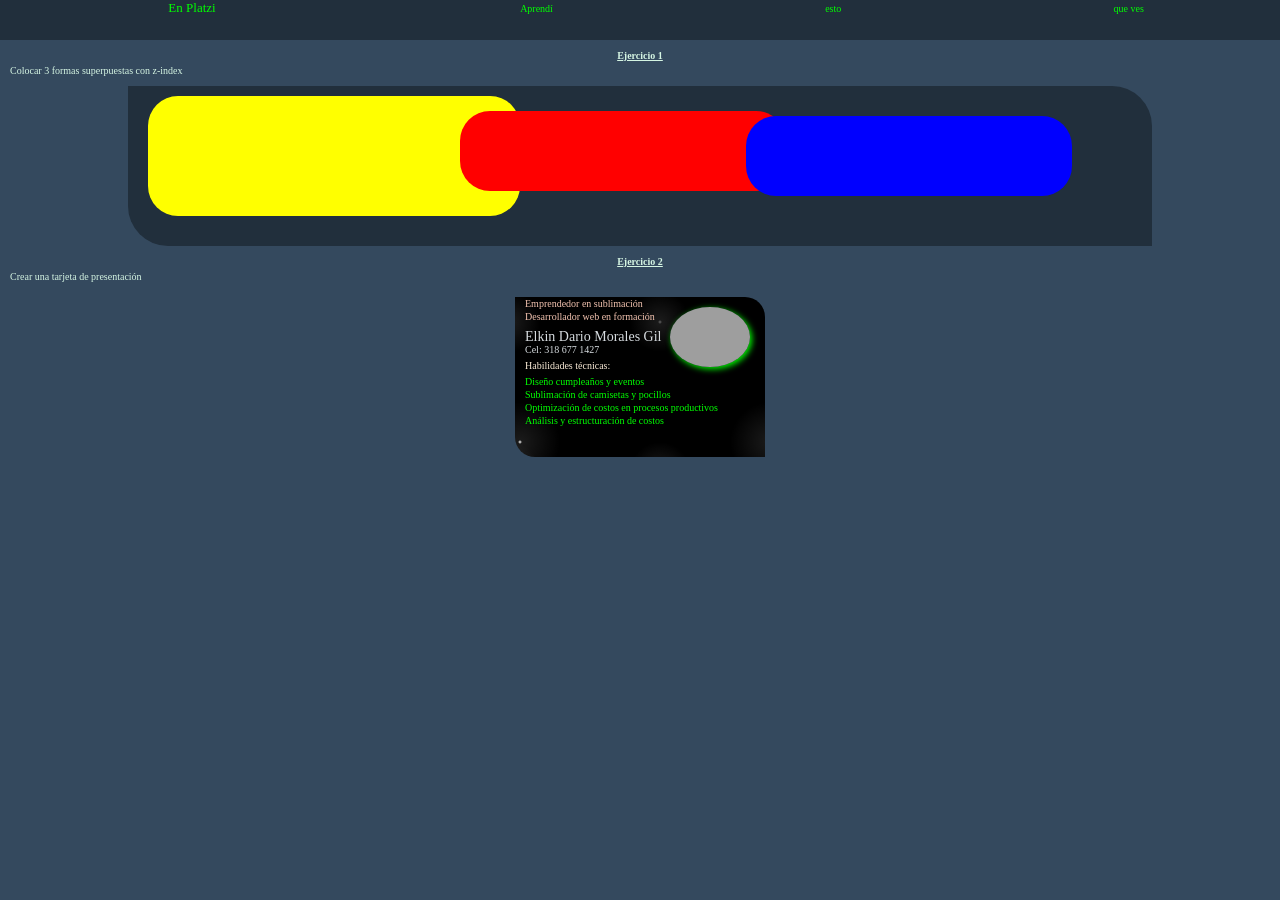
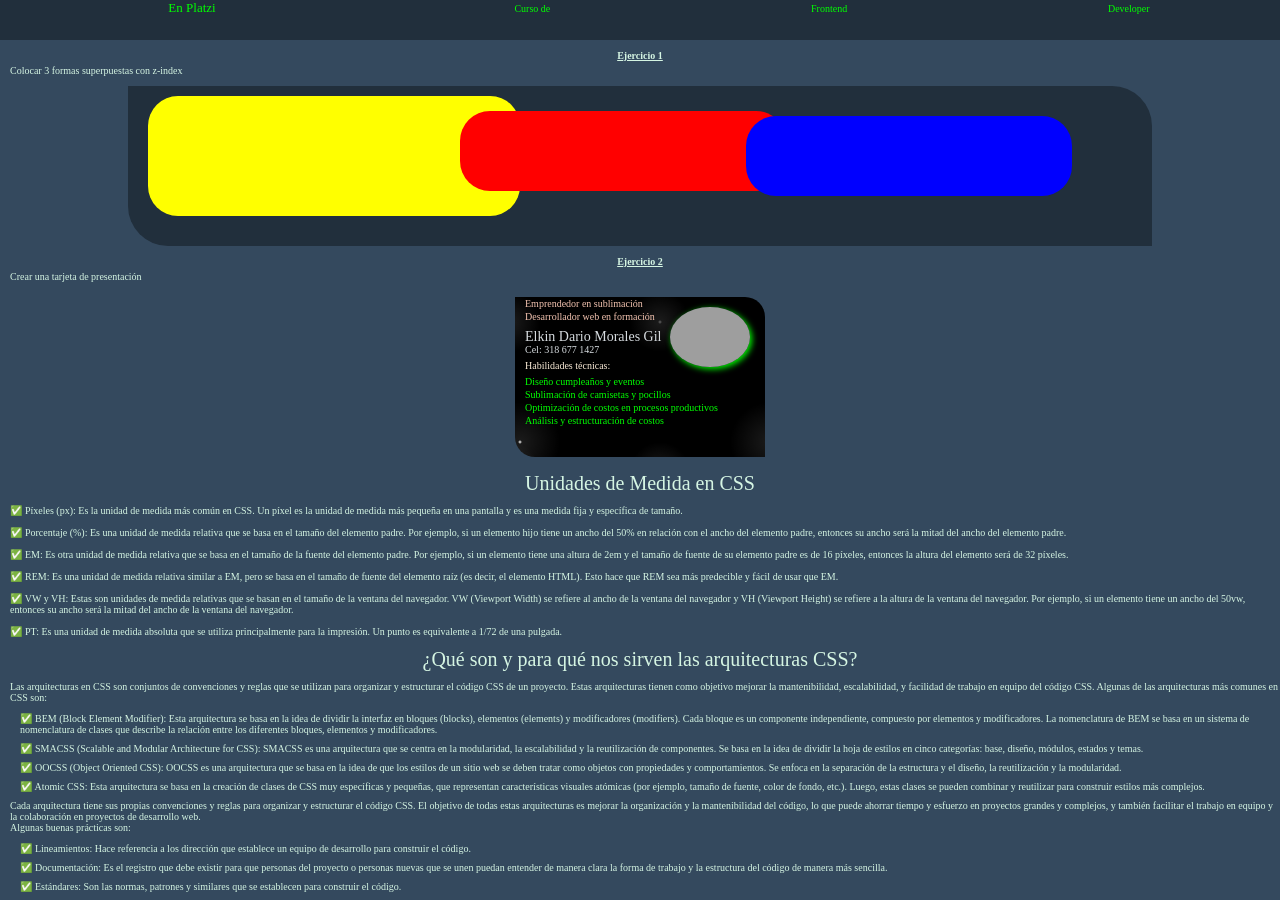
Before and after one commit to IngElkinMorales/CursoDeFrontendDeveloper, a plain HTML site: page index.html in a window 1280 px wide. Before the commit the page ends 800 px from the top, so only its background shows below. Drawn offline with Linux system fonts and the light colour scheme; grey boxes are pictures that could not be loaded.

Commit message:
Se agregan algunos apuntes de las clases 19 y 20 del Curso de Frontend Developer

```diff
--- a/index.html
+++ b/index.html
@@ -12,9 +12,9 @@
         <nav>
             <p>En Platzi</p>
             <ul>
-                <li>Aprendí</li>
-                <li>esto</li>
-                <li>que ves</li>
+                <li>Curso de</li>
+                <li>Frontend</li>
+                <li>Developer</li>
             </ul>
         </nav>
     </header>
@@ -47,6 +47,66 @@
                 </ul>
             </div>
         </section>
+        <section class="UnidadesDeMedida">
+            <p>Unidades de Medida en CSS</p>
+            <li>
+                Píxeles (px): Es la unidad de medida más común en CSS. Un píxel es la unidad de medida más pequeña en una pantalla y es una medida fija y específica de tamaño.
+            </li> <br>
+
+            <li>
+                Porcentaje (%): Es una unidad de medida relativa que se basa en el tamaño del elemento padre. Por ejemplo, si un elemento hijo tiene un ancho del 50% en relación con el ancho del elemento padre, entonces su ancho será la mitad del ancho del elemento padre.
+            </li> <br>
+
+            <li>
+                EM: Es otra unidad de medida relativa que se basa en el tamaño de la fuente del elemento padre. Por ejemplo, si un elemento tiene una altura de 2em y el tamaño de fuente de su elemento padre es de 16 píxeles, entonces la altura del elemento será de 32 píxeles.
+            </li> <br>
+
+            <li>
+                REM: Es una unidad de medida relativa similar a EM, pero se basa en el tamaño de fuente del elemento raíz (es decir, el elemento HTML). Esto hace que REM sea más predecible y fácil de usar que EM.
+            </li> <br>
+
+            <li>
+                VW y VH: Estas son unidades de medida relativas que se basan en el tamaño de la ventana del navegador. VW (Viewport Width) se refiere al ancho de la ventana del navegador y VH (Viewport Height) se refiere a la altura de la ventana del navegador. Por ejemplo, si un elemento tiene un ancho del 50vw, entonces su ancho será la mitad del ancho de la ventana del navegador.
+            </li> <br>
+
+            <li>
+                PT: Es una unidad de medida absoluta que se utiliza principalmente para la impresión. Un punto es equivalente a 1/72 de una pulgada.
+            </li><br>
+        </section>
+        <section class="arqutecturasCSS">
+            <p>¿Qué son y para qué nos sirven las arquitecturas CSS?</p>
+            <p>
+                Las arquitecturas en CSS son conjuntos de convenciones y reglas que se utilizan para organizar y estructurar el código CSS de un proyecto. Estas arquitecturas tienen como objetivo mejorar la mantenibilidad, escalabilidad, y facilidad de trabajo en equipo del código CSS.
+
+                Algunas de las arquitecturas más comunes en CSS son:
+            </p>
+            <li>
+                BEM (Block Element Modifier): Esta arquitectura se basa en la idea de dividir la interfaz en bloques (blocks), elementos (elements) y modificadores (modifiers). Cada bloque es un componente independiente, compuesto por elementos y modificadores. La nomenclatura de BEM se basa en un sistema de nomenclatura de clases que describe la relación entre los diferentes bloques, elementos y modificadores.
+            </li>
+            <li>
+                SMACSS (Scalable and Modular Architecture for CSS): SMACSS es una arquitectura que se centra en la modularidad, la escalabilidad y la reutilización de componentes. Se basa en la idea de dividir la hoja de estilos en cinco categorías: base, diseño, módulos, estados y temas.
+            </li>
+            <li>
+                OOCSS (Object Oriented CSS): OOCSS es una arquitectura que se basa en la idea de que los estilos de un sitio web se deben tratar como objetos con propiedades y comportamientos. Se enfoca en la separación de la estructura y el diseño, la reutilización y la modularidad.
+            </li>
+            <li>
+                Atomic CSS: Esta arquitectura se basa en la creación de clases de CSS muy específicas y pequeñas, que representan características visuales atómicas (por ejemplo, tamaño de fuente, color de fondo, etc.). Luego, estas clases se pueden combinar y reutilizar para construir estilos más complejos.
+            </li>
+            <p>
+                Cada arquitectura tiene sus propias convenciones y reglas para organizar y estructurar el código CSS. El objetivo de todas estas arquitecturas es mejorar la organización y la mantenibilidad del código, lo que puede ahorrar tiempo y esfuerzo en proyectos grandes y complejos, y también facilitar el trabajo en equipo y la colaboración en proyectos de desarrollo web.
+                <br>
+                Algunas buenas prácticas son:
+            </p>
+            <li>
+                Lineamientos: Hace referencia a los dirección que establece un equipo de desarrollo para construir el código.
+            </li>
+            <li>
+                Documentación: Es el registro que debe existir para que personas del proyecto o personas nuevas que se unen puedan entender de manera clara la forma de trabajo y la estructura del código de manera más sencilla.
+            </li>
+            <li>
+                Estándares: Son las normas, patrones y similares que se establecen para construir el código.
+            </li>
+        </section>
     </main>
     <footer>
 
--- a/styles.css
+++ b/styles.css
@@ -180,4 +180,45 @@ main .FondoTarjetaDePresentacion ul {
 }
 main .FondoTarjetaDePresentacion ul li {
     margin-bottom: 2px;
+    list-style: none;
 }
+main .UnidadesDeMedida p:nth-of-type(1){
+    color: #D5F5E3;
+    text-align: center;
+    margin-bottom: 10px;
+    font-size: 2rem;
+}
+main .UnidadesDeMedida li{
+    color: #D5F5E3;
+    margin-left: 10px;
+    list-style: none;
+}
+
+main .UnidadesDeMedida li::before{
+    content: "✅";
+}
+main .arqutecturasCSS p:nth-of-type(1) {
+    color: #D5F5E3;
+    text-align: center;
+    margin-bottom: 10px;
+    font-size: 2rem;
+}
+main .arqutecturasCSS p:nth-of-type(2){
+    color: #D5F5E3;
+    margin-left: 10px;
+    margin-bottom: 10px;
+}
+main .arqutecturasCSS li {
+    color: #D5F5E3;
+    list-style: none;
+    margin-left: 20px;
+    margin-bottom: 8px;
+}
+main .arqutecturasCSS li::before {
+    content: "✅";
+}
+main .arqutecturasCSS p:nth-of-type(3){
+    color: #D5F5E3;
+    margin-left: 10px;
+    margin-bottom: 10px;
+}
```
